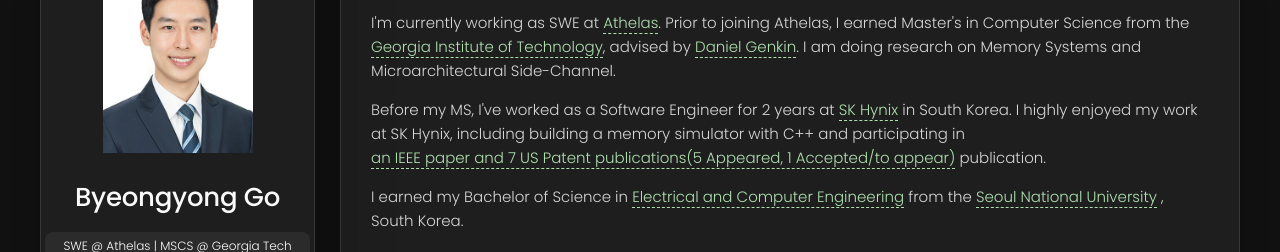
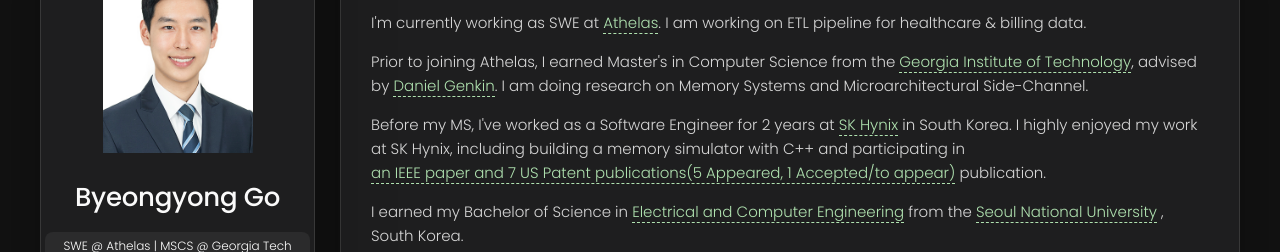
Before and after one commit to bygo7/bygo7.github.io, a plain HTML site: page index.html in a window 1280 px wide. Shown: the part 168-420 px from the top of the page. Drawn offline with nearby package versions, Linux system fonts and the light colour scheme.

Commit message:
resume update 2024-04-03

```diff
--- a/index.html
+++ b/index.html
@@ -227,10 +227,12 @@
         </header>
 
         <section class="about-text" >
-
           <p>
             I'm currently working as SWE at
             <a href="https://www.athelas.com/" class="aboutme-link">Athelas</a>.
+            I am working on ETL pipeline for healthcare & billing data.
+          </p>
+          <p>
             Prior to joining Athelas, I earned Master's in Computer Science from the
             <a href="https://www.gatech.edu/" class="aboutme-link">Georgia Institute of Technology</a>,
             advised by
```
